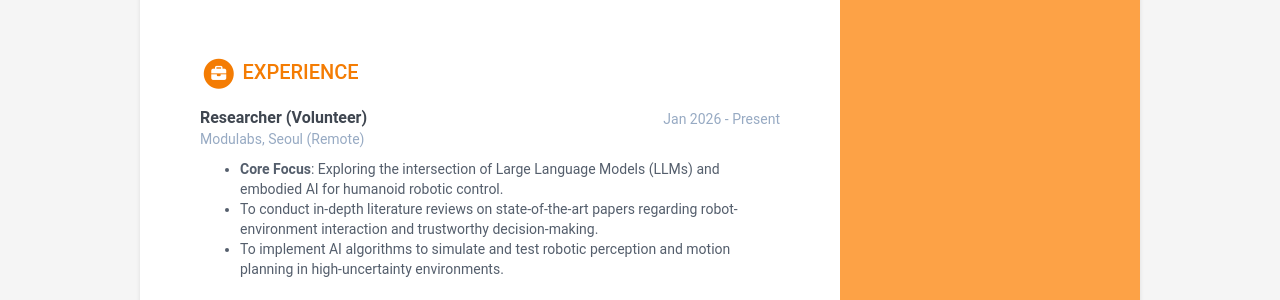
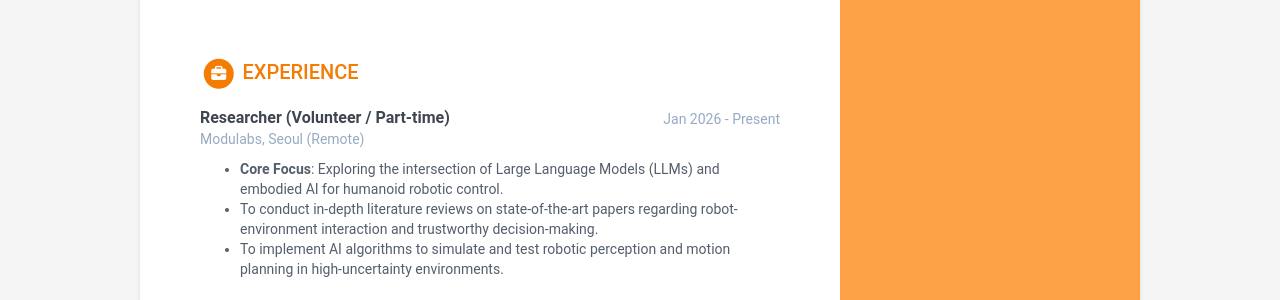
Before and after one commit to nanunzoey/nanunzoey.github.io, a Jekyll site: the page built from index.html, in a window 1280 px wide and 900 px high, scrolled down 1467 px. Shown: the part 152-452 px from the top of the window. Built offline with Jekyll 4.4.1, drawn with Linux system fonts in a browser that asks for light colours; nearby versions of some CDN libraries; library files that are not in the unit come from our copies.

Commit message:
Update role description for Researcher position

```diff
--- a/_data/data.yml
+++ b/_data/data.yml
@@ -123,7 +123,7 @@ certifications:
 experiences:
   title: Experience
   info:
-  - role: Researcher (Volunteer)
+  - role: Researcher (Volunteer / Part-time)
     time: Jan 2026 - Present
     company: Modulabs, Seoul (Remote)
     details: |
```
